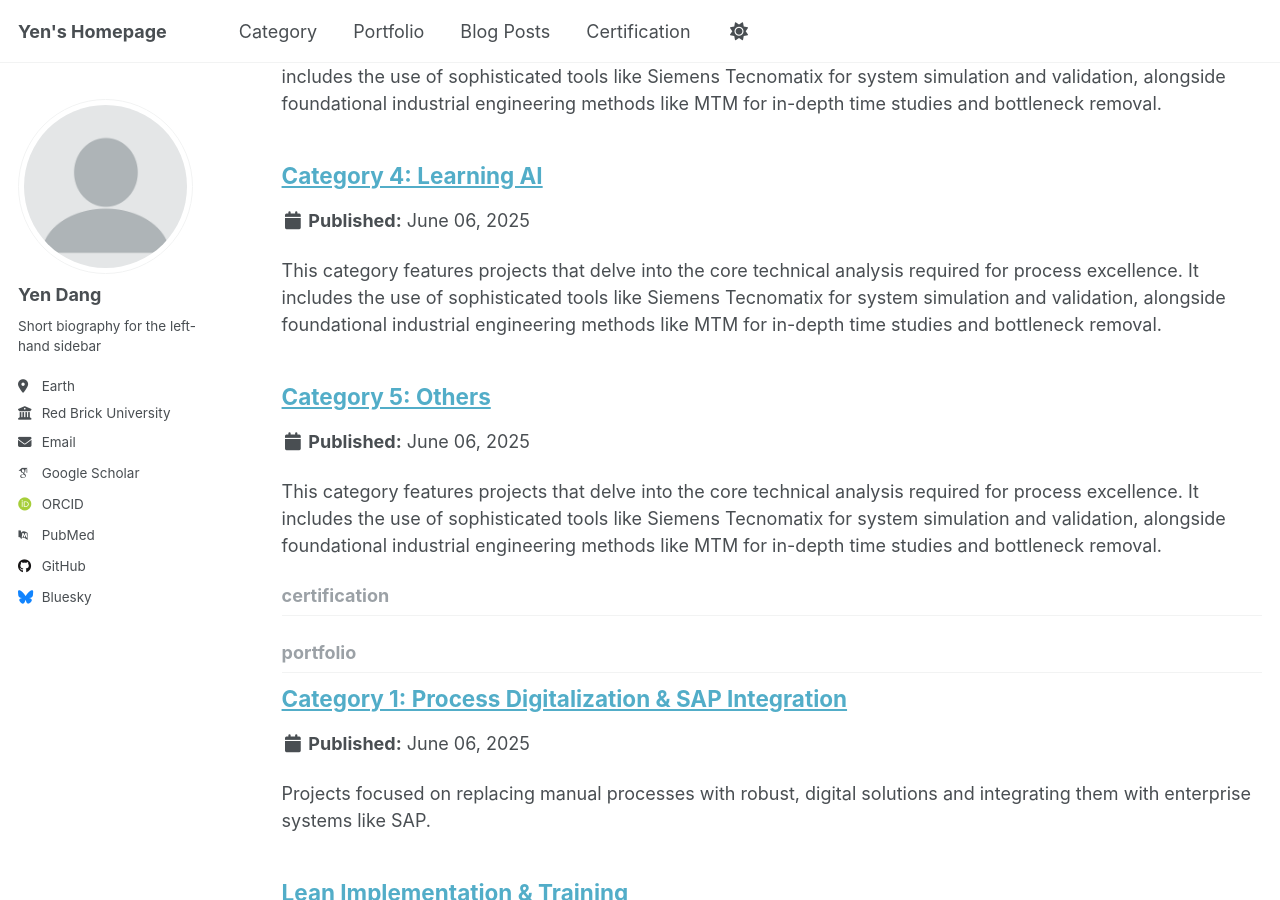
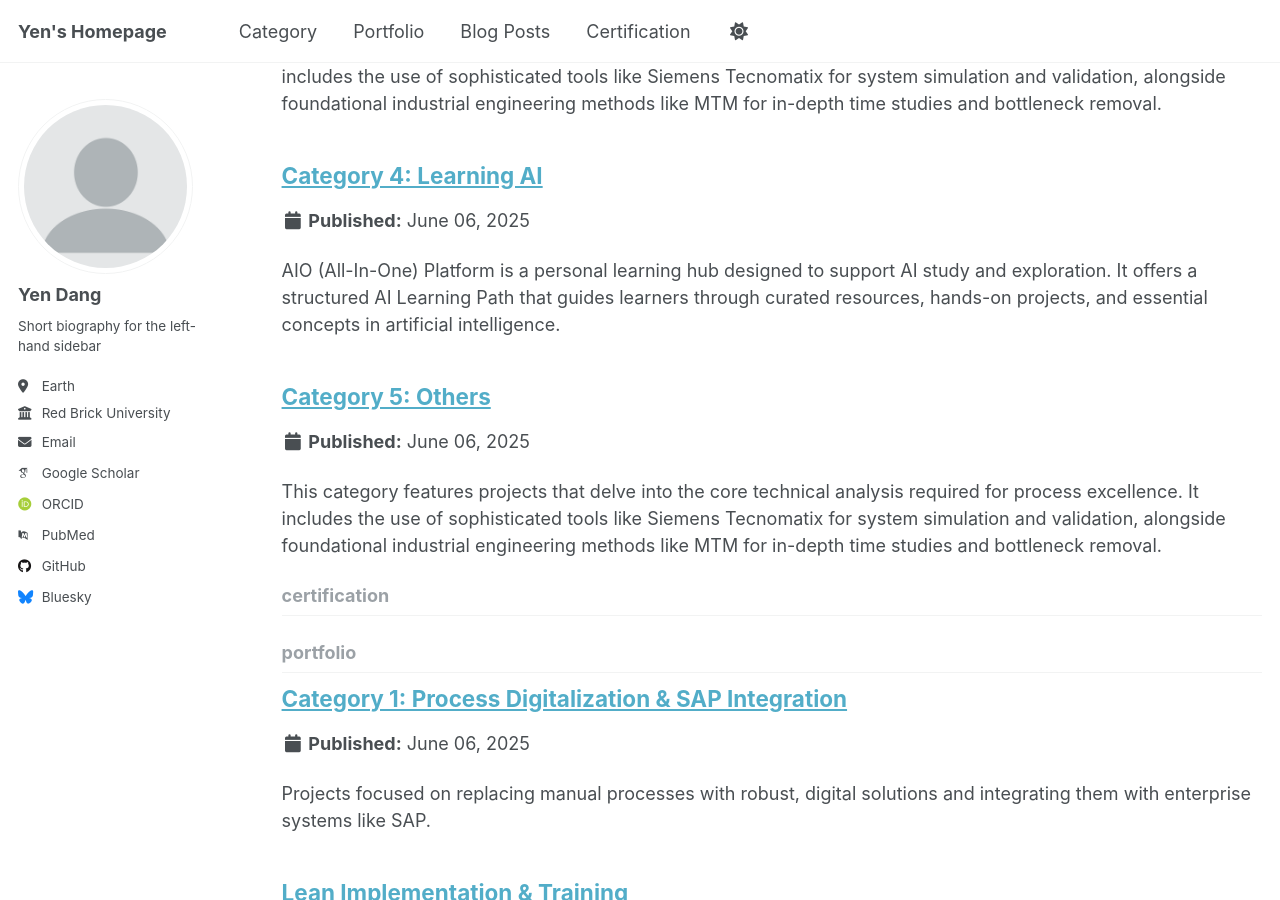
Before and after one commit to yen010390/yen010390.github.io, a Jekyll site: the page built from _pages/collection-archive.html, in a window 1280 px wide and 900 px high, scrolled down 698 px. Built offline with Jekyll 4.4.1, drawn with Linux system fonts in a browser that asks for light colours; some web fonts are replaced.

Commit message:
Update c4.md

```diff
--- a/_category/c4.md
+++ b/_category/c4.md
@@ -1,11 +1,16 @@
 ---
 title: "Category 4: Learning AI"
-excerpt: "This category features projects that delve into the core technical analysis required for process excellence. It includes the use of sophisticated tools like Siemens Tecnomatix for system simulation and validation, alongside foundational industrial engineering methods like MTM for in-depth time studies and bottleneck removal."
+excerpt: "AIO (All-In-One) Platform is a personal learning hub designed to support AI study and exploration. It offers a structured AI Learning Path that guides learners through curated resources, hands-on projects, and essential concepts in artificial intelligence."
 collection: category
 ---
 
 ## 🌐 Live Website
 
-[👉 Visit the live site here](https://yen010390.github.io/AIO.github.io/)
+[👉 Visit the main site](https://yen010390.github.io/AIO.github.io/)
+[📚 Explore the AI Learning Path](https://yen010390.github.io/AIO.github.io/learning-path/)
 
-![Homepage Preview](https://yen010390.github.io/AIO.github.io/assets/images/screenshot-home.png)
+<p align="center">
+  <a href="https://yen010390.github.io/AIO.github.io/">
+    <img src="images/AIO-homepage.png" alt="Homepage Screenshot" style="border: 2px solid black; border-radius: 6px; max-width: 100%;">
+  </a>
+</p>
```
